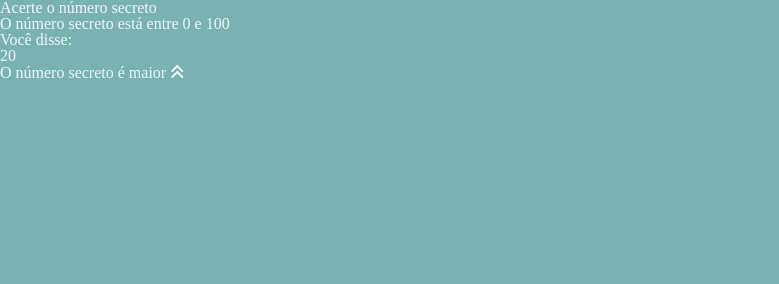
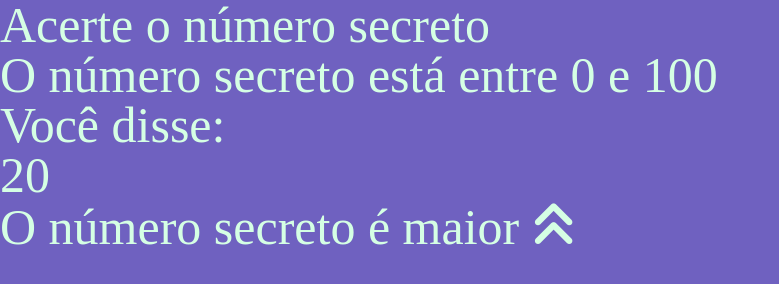
Before and after one commit to Opabby/numeroSecreto, a plain HTML site: page index.html in a window 1280 px wide. Shown: the whole page, without its empty margins (0-779 px from the left). Drawn offline with nearby package versions, Linux system fonts and the light colour scheme.

Commit message:
CSS variables

```diff
--- a/style.css
+++ b/style.css
@@ -2,13 +2,12 @@
 
 :root {
     --font-family: 'Montserrat', sans-serif;
-    --bg-color: #7AB2B2;
-    --primary-color: #EEF7FF;
-    --alternative-1: #570A57;
-    --alternative-2: #F806CC;
+    --bg-color: #6F61C0;
+    --primary-color: #D5FFE4;
 }
 
 body {
     background-color: var(--bg-color);
     color: var(--primary-color);
+    font-size: 50px;
 }
```
